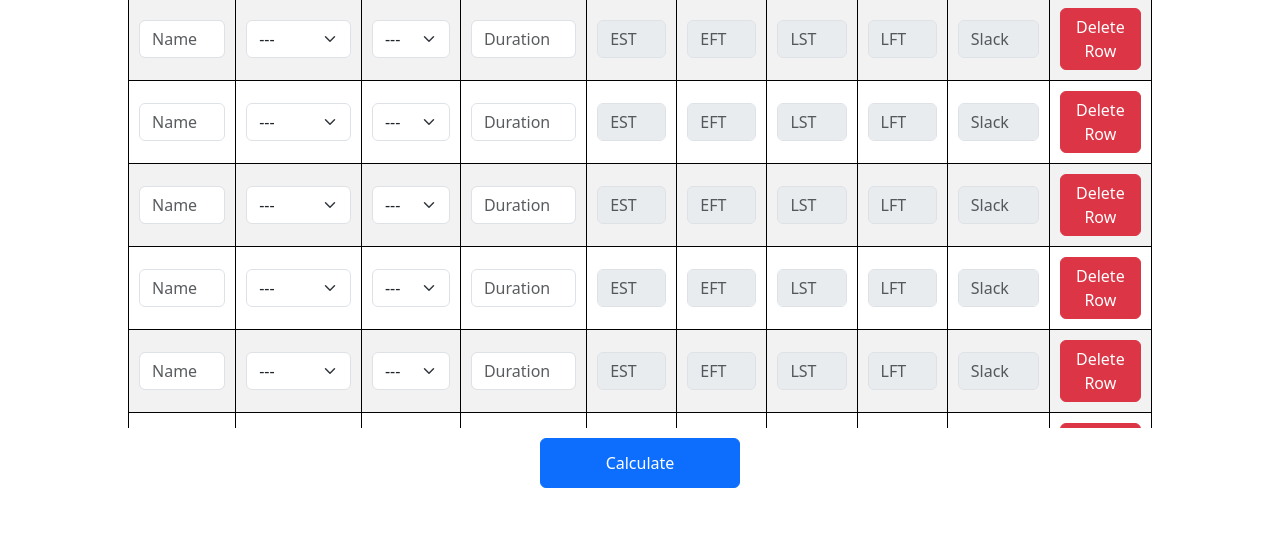
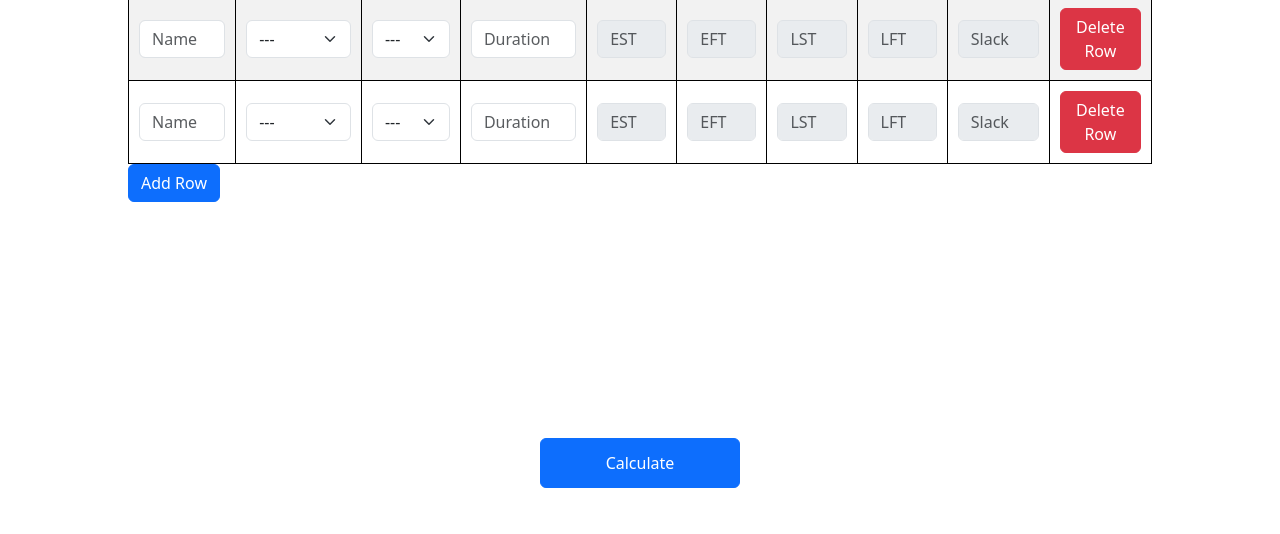
Before and after one commit to tomrosemm/Critical-Path-Calculator, a plain HTML site: page index.html in a window 1280 px wide. Shown: the part 228-762 px from the top of the page. Drawn offline with nearby package versions, Linux system fonts and the light colour scheme.

Commit message:
add row button adds new row

```diff
--- a/index.html
+++ b/index.html
@@ -130,121 +130,15 @@
                     <td><input type="text" class="form-control" placeholder="Slack" disabled></td>
                     <td><button type="button" class="btn btn-danger">Delete Row</button></td>
                 </tr>
-                <tr>
-                    <td>
-                        <input type="text" article class="form-control" placeholder="Name">
-                    </td>
-                    <td>
-                        <select class="form-select">
-                            <option>---</option>
-                            <option>1</option>
-                            <option>2</option>
-                            <option>3</option>
-                        </select>
-                    </td>
-                    <td>
-                        <select class="form-select">
-                            <option>---</option>
-                            <option>1</option>
-                            <option>2</option>
-                            <option>3</option>
-                        </select>
-                    </td>
-                    <td><input type="text" class="form-control" placeholder="Duration"></td>
-                    <td><input type="text" class="form-control" placeholder="EST" disabled></td>
-                    <td><input type="text" class="form-control" placeholder="EFT" disabled></td>
-                    <td><input type="text" class="form-control" placeholder="LST" disabled></td>
-                    <td><input type="text" class="form-control" placeholder="LFT" disabled></td>
-                    <td><input type="text" class="form-control" placeholder="Slack" disabled></td>
-                    <td><button type="button" class="btn btn-danger">Delete Row</button></td>
-                </tr>
-                <tr>
-                    <td>
-                        <input type="text" article class="form-control" placeholder="Name">
-                    </td>
-                    <td>
-                        <select class="form-select">
-                            <option>---</option>
-                            <option>1</option>
-                            <option>2</option>
-                            <option>3</option>
-                        </select>
-                    </td>
-                    <td>
-                        <select class="form-select">
-                            <option>---</option>
-                            <option>1</option>
-                            <option>2</option>
-                            <option>3</option>
-                        </select>
-                    </td>
-                    <td><input type="text" class="form-control" placeholder="Duration"></td>
-                    <td><input type="text" class="form-control" placeholder="EST" disabled></td>
-                    <td><input type="text" class="form-control" placeholder="EFT" disabled></td>
-                    <td><input type="text" class="form-control" placeholder="LST" disabled></td>
-                    <td><input type="text" class="form-control" placeholder="LFT" disabled></td>
-                    <td><input type="text" class="form-control" placeholder="Slack" disabled></td>
-                    <td><button type="button" class="btn btn-danger">Delete Row</button></td>
-                </tr>
-                <tr>
-                    <td>
-                        <input type="text" article class="form-control" placeholder="Name">
-                    </td>
-                    <td>
-                        <select class="form-select">
-                            <option>---</option>
-                            <option>1</option>
-                            <option>2</option>
-                            <option>3</option>
-                        </select>
-                    </td>
-                    <td>
-                        <select class="form-select">
-                            <option>---</option>
-                            <option>1</option>
-                            <option>2</option>
-                            <option>3</option>
-                        </select>
-                    </td>
-                    <td><input type="text" class="form-control" placeholder="Duration"></td>
-                    <td><input type="text" class="form-control" placeholder="EST" disabled></td>
-                    <td><input type="text" class="form-control" placeholder="EFT" disabled></td>
-                    <td><input type="text" class="form-control" placeholder="LST" disabled></td>
-                    <td><input type="text" class="form-control" placeholder="LFT" disabled></td>
-                    <td><input type="text" class="form-control" placeholder="Slack" disabled></td>
-                    <td><button type="button" class="btn btn-danger">Delete Row</button></td>
-                </tr>
-                <tr>
-                    <td>
-                        <input type="text" article class="form-control" placeholder="Name">
-                    </td>
-                    <td>
-                        <select class="form-select">
-                            <option>---</option>
-                            <option>1</option>
-                            <option>2</option>
-                            <option>3</option>
-                        </select>
-                    </td>
-                    <td>
-                        <select class="form-select">
-                            <option>---</option>
-                            <option>1</option>
-                            <option>2</option>
-                            <option>3</option>
-                        </select>
-                    </td>
-                    <td><input type="text" class="form-control" placeholder="Duration"></td>
-                    <td><input type="text" class="form-control" placeholder="EST" disabled></td>
-                    <td><input type="text" class="form-control" placeholder="EFT" disabled></td>
-                    <td><input type="text" class="form-control" placeholder="LST" disabled></td>
-                    <td><input type="text" class="form-control" placeholder="LFT" disabled></td>
-                    <td><input type="text" class="form-control" placeholder="Slack" disabled></td>
-                    <td><button type="button" class="btn btn-danger">Delete Row</button></td>
-                </tr>
 
             </table>
+
+            <div>
+                <button type="button" class="btn btn-primary" id="addButton">Add Row</button> <!--The fuck won't this center-->
+            </div>
+
         </div>
+
 
         <div class="center">
 
@@ -294,11 +188,37 @@
             <div class="col2" style="padding: 3%;">
                 <div class="scrolling-wrapper">
                     <div class="card"><img src="https://www.psri.us/psricms/wp-content/uploads/2015/12/9-cropped-760x360.jpg" style="width: 4000px; height: 500px;"></div>
-                  </div>
+                </div>
 
             </div>
 
         </div>
+
+        <!--Jquery Script for adding row function-->
+        <script>
+            $(document).ready(function(){
+
+                function addNewRow() {
+                    var newRow = $("<tr>");
+                    newRow.append('<td><input type="text" article class="form-control" placeholder="Name"></td>');
+                    newRow.append('<td><select class="form-select"><option>---</option><option>1</option><option>2</option><option>3</option></select></td>');
+                    newRow.append('<td><select class="form-select"><option>---</option><option>1</option><option>2</option><option>3</option></select></td>');
+                    newRow.append('<td><input type="text" class="form-control" placeholder="Duration"></td>');
+                    newRow.append('<td><input type="text" class="form-control" placeholder="EST" disabled></td>');
+                    newRow.append('<td><input type="text" class="form-control" placeholder="EFT" disabled></td>');
+                    newRow.append('<td><input type="text" class="form-control" placeholder="LST" disabled></td>');
+                    newRow.append('<td><input type="text" class="form-control" placeholder="LFT" disabled></td>');
+                    newRow.append('<td><input type="text" class="form-control" placeholder="Slack" disabled></td>');
+                    newRow.append('<td><button type="button" class="btn btn-danger">Delete Row</button></td>');
+
+                    $(".possibleInputTable").append(newRow);
+                }
+
+                $("#addButton").click(function(){
+                    addNewRow();
+                });
+            });
+            </script>
 
         <script src="mainScript.js"></script>
 
--- a/mainScript.js
+++ b/mainScript.js
@@ -26,5 +26,6 @@ window.onclick = function(event) {
   }
 }
 
+
 // IDK if it's obvious and I'm slow but I think using the clicking of the predecessor & successor dropdown menus as the
 // trigger to gather the appropriate elements to populate the menu would be a good methodology
```
Also changed, not shown: _isolated_test_page.html (line endings or trailing spaces), generalStyle.css (line endings or trailing spaces).
